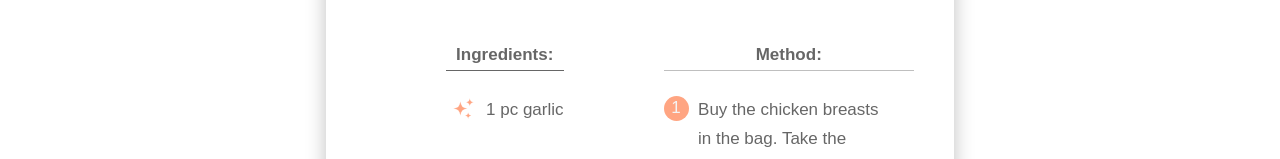
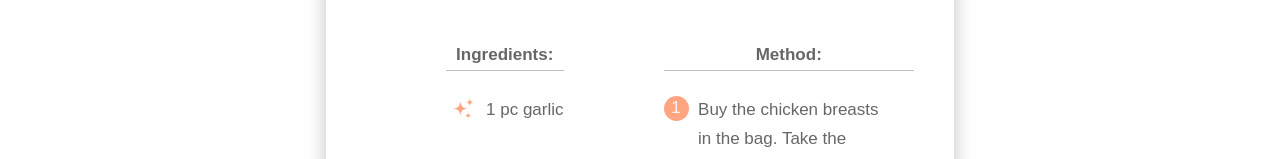
Before and after one commit to jamm3e3333-gmail-com/recipe-book-react, a React (Create React App) app: page /recipes/1 in a window 1280 px wide. Shown: the part 781-940 px from the top of the page. Built offline with nearby package versions, Linux system fonts and the light colour scheme.

Commit message:
🚑️ Fix ingredient component top border color

```diff
--- a/src/components/recipes/RecipeIngredients.module.scss
+++ b/src/components/recipes/RecipeIngredients.module.scss
@@ -7,7 +7,7 @@
     &--listbox {
       width: 100%;
       padding-top: 2.5rem;
-      border-top: $black solid .1rem;
+      border-top: $shadow-black solid .1rem;
     }
     p {
       text-align: center;
```
